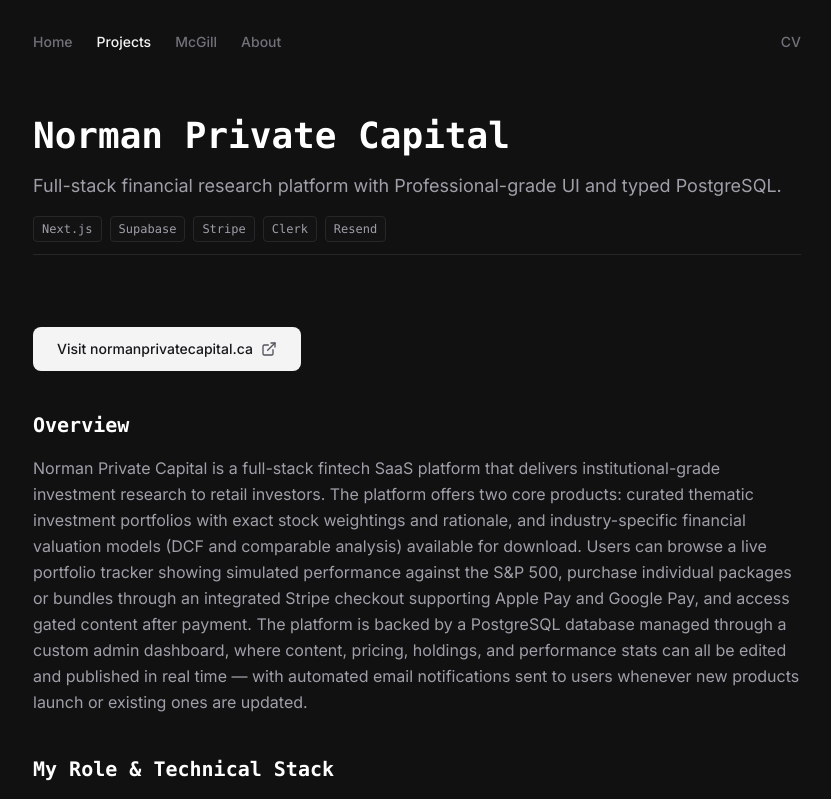
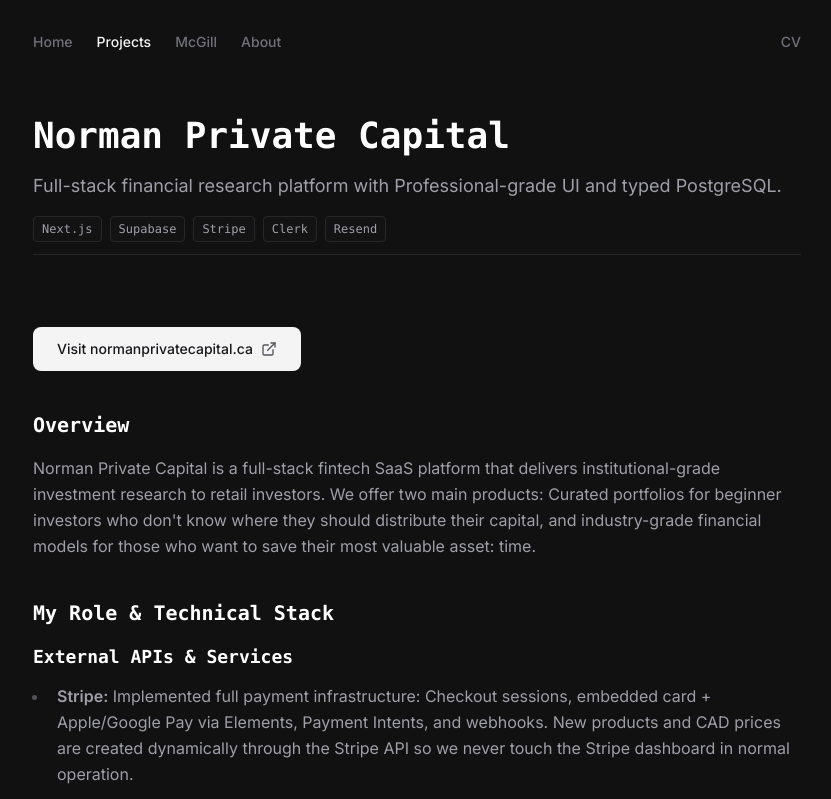
Before and after one commit to AlyGaber0/alygaber.dev, a Next.js app in the folder alyportfolio/: page /projects/norman in a window 1280 px wide. Shown: the top 799 px of the page, without its empty margins (223-1054 px from the left). Built offline with nearby package versions, Linux system fonts and the light colour scheme.

Commit message:
changed dsecription

```diff
--- a/alyportfolio/app/projects/norman/page.tsx
+++ b/alyportfolio/app/projects/norman/page.tsx
@@ -67,18 +67,7 @@
         <p className="text-zinc-400 leading-relaxed mb-10">
           Norman Private Capital is a full-stack fintech SaaS platform that
           delivers institutional-grade investment research to retail investors.
-          The platform offers two core products: curated thematic investment
-          portfolios with exact stock weightings and rationale, and
-          industry-specific financial valuation models (DCF and comparable
-          analysis) available for download. Users can browse a live portfolio
-          tracker showing simulated performance against the S&P 500, purchase
-          individual packages or bundles through an integrated Stripe checkout
-          supporting Apple Pay and Google Pay, and access gated content after
-          payment. The platform is backed by a PostgreSQL database managed
-          through a custom admin dashboard, where content, pricing, holdings,
-          and performance stats can all be edited and published in real time —
-          with automated email notifications sent to users whenever new products
-          launch or existing ones are updated.
+          We offer two main products: Curated portfolios for beginner investors who don't know where they should distribute their capital, and industry-grade financial models for those who want to save their most valuable asset: time.
         </p>
 
         <h3 className="text-xl font-bold text-white mb-4 font-mono">
```
